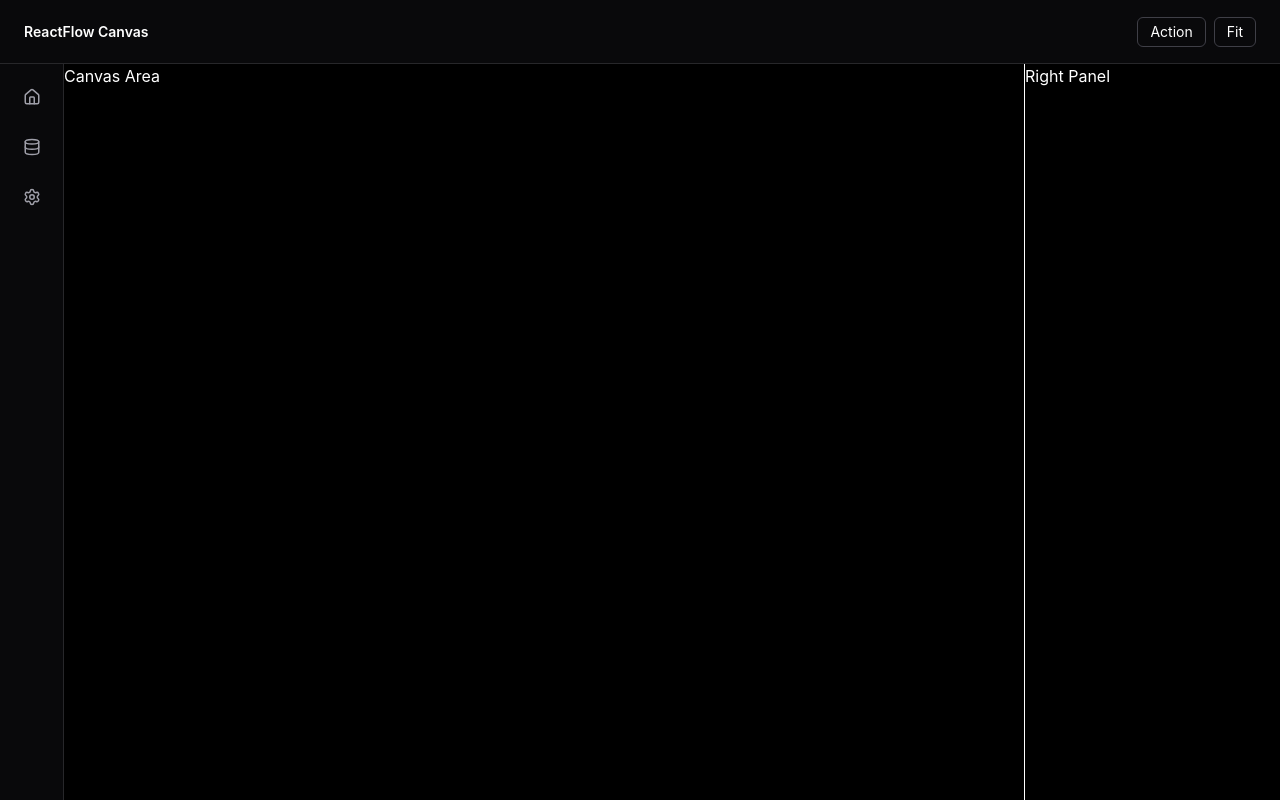
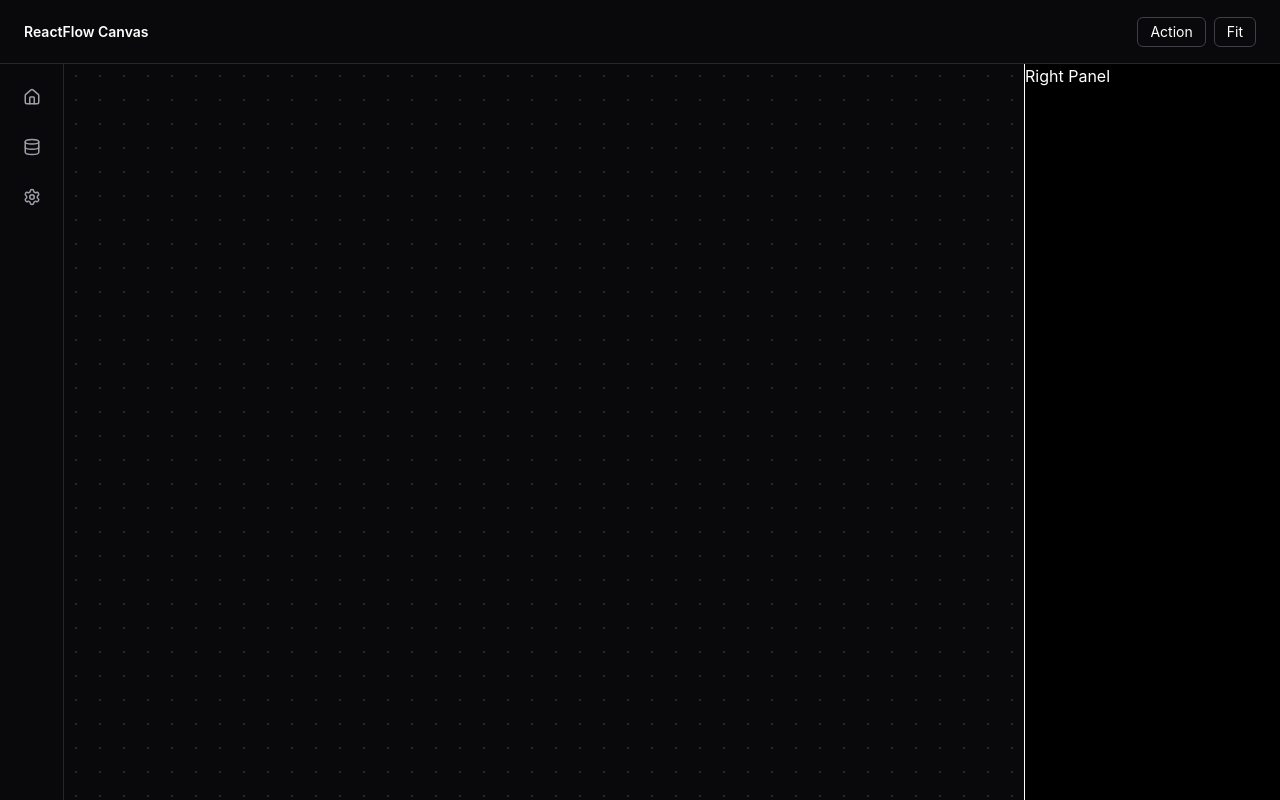
Before and after one commit to Yuvrajsinghko/React-Flow-Canvas, a React (Vite) app: page / in a window 1280 px wide. Built offline with nearby package versions, Linux system fonts and the light colour scheme.

Commit message:
feat: add canvas area component

```diff
--- /dev/null
+++ b/src/components/canvas/Canvas.tsx
@@ -0,0 +1,10 @@
+
+const Canvas = () => {
+  return (
+    <div className="h-full w-full bg-zinc-950">
+      <div className="h-full w-full bg-[radial-gradient(circle,#27272a_1px,transparent_1px)] bg-size-[24px_24px]" />
+    </div>
+  )
+}
+
+export default Canvas
--- a/src/components/layout/DashboardLayout.tsx
+++ b/src/components/layout/DashboardLayout.tsx
@@ -1,3 +1,4 @@
+import Canvas from "../canvas/Canvas";
 import LeftRail from "./LeftRail";
 import TopBar from "./TopBar";
 
@@ -10,7 +11,7 @@ const DashboardLayout = () => {
     <LeftRail />
 
     <main className="flex-1">
-      Canvas Area
+      <Canvas/>
     </main>
 
     <aside className="hidden w-64 border-l lg:block">
```
